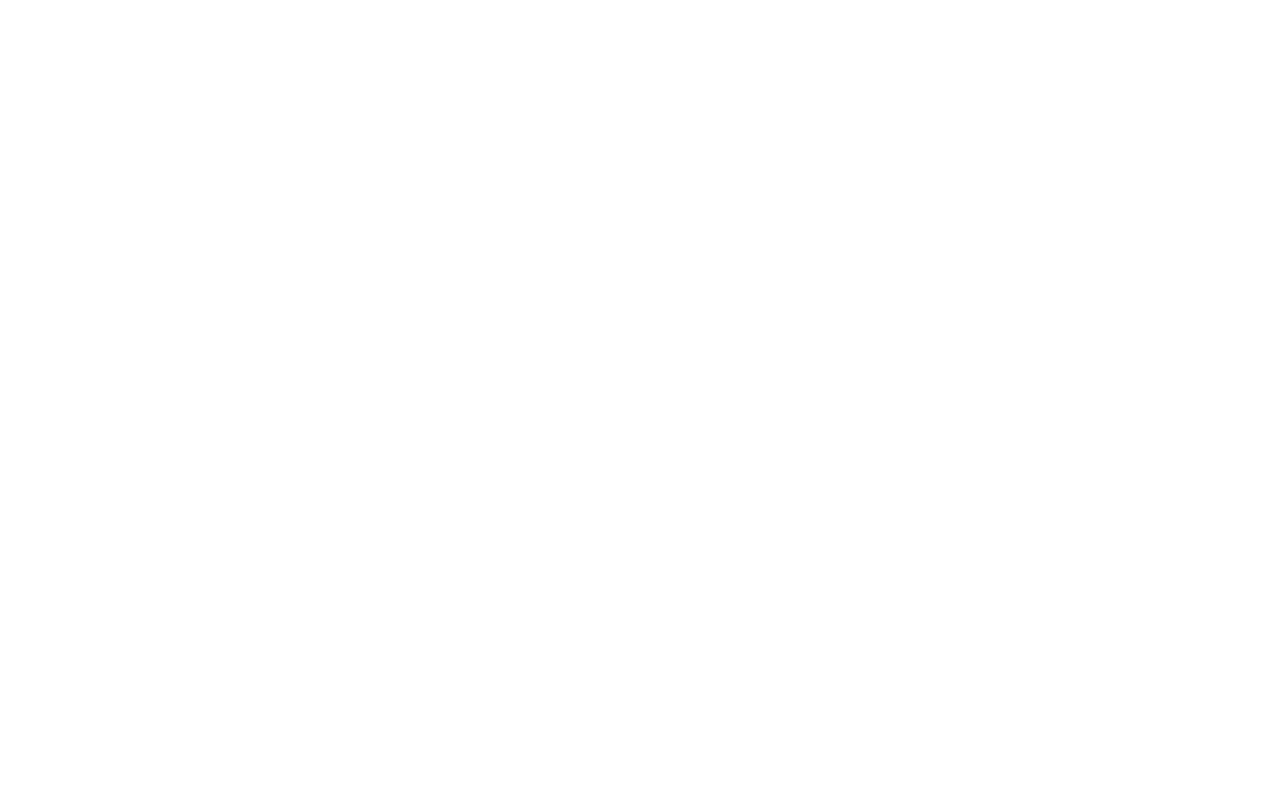
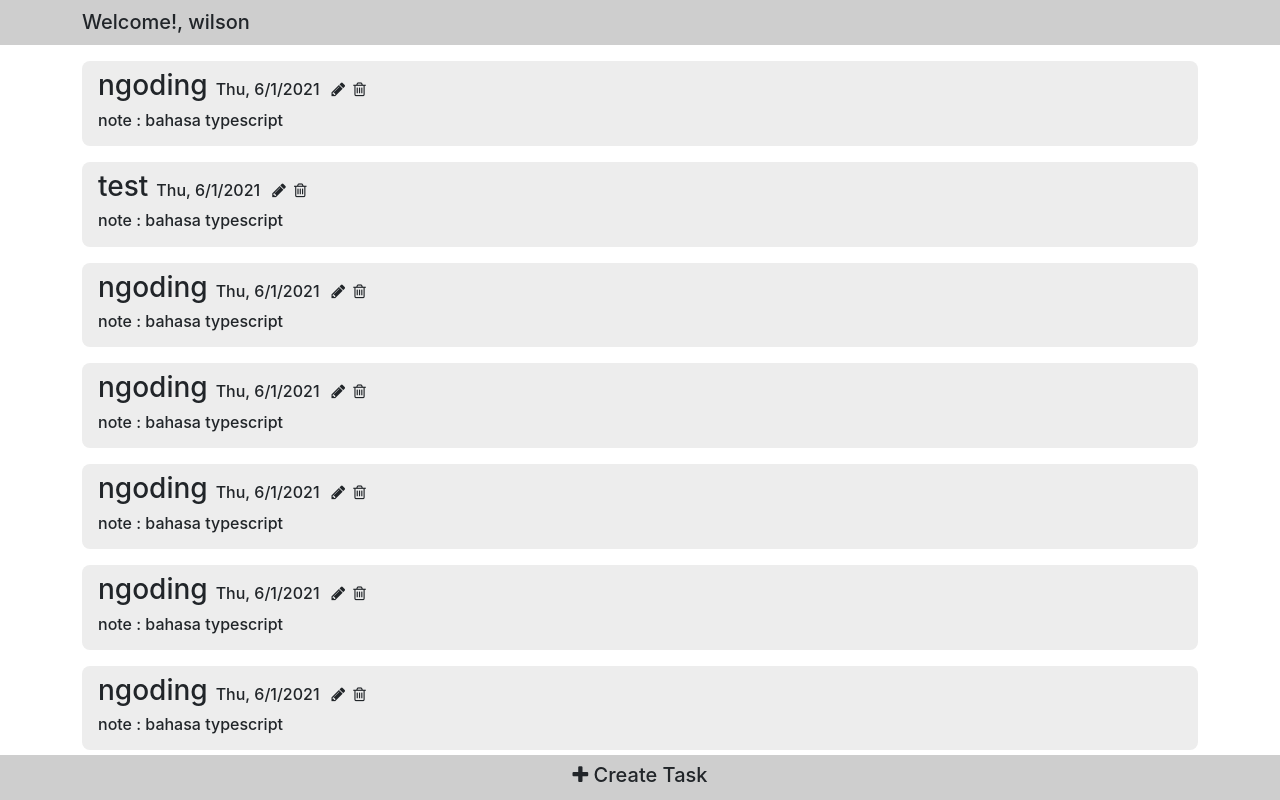
Before and after one commit to wils446/to-do-list, a React (Create React App) app: page / in a window 1280 px wide. Built offline with nearby package versions, Linux system fonts and the light colour scheme; the HTML template or start-up script is replaced by a standard one.

Commit message:
add layout

```diff
--- a/src/App.tsx
+++ b/src/App.tsx
@@ -1,11 +1,13 @@
-import React from 'react';
-import './App.css';
+import React from "react";
+import "./App.css";
+import Home from "./layouts/Home";
 
-function App() {
-  return (
-    <div className="App">
-    </div>
-  );
+export default class App extends React.Component {
+    render() {
+        return (
+            <div>
+                <Home />
+            </div>
+        );
+    }
 }
-
-export default App;
--- /dev/null
+++ b/src/index.tsx
@@ -0,0 +1,17 @@
+import React from "react";
+import ReactDOM from "react-dom";
+import "./index.css";
+import App from "./App";
+import reportWebVitals from "./reportWebVitals";
+
+ReactDOM.render(
+    <React.StrictMode>
+        <App />
+    </React.StrictMode>,
+    document.getElementById("root")
+);
+
+// If you want to start measuring performance in your app, pass a function
+// to log results (for example: reportWebVitals(console.log))
+// or send to an analytics endpoint. Learn more: https://bit.ly/CRA-vitals
+reportWebVitals();
--- /dev/null
+++ b/src/layouts/Home/index.tsx
@@ -0,0 +1,103 @@
+import React from "react";
+import Navbar from "../../components/Home/Navbar";
+import Task from "../../components/Home/Task";
+import BottomBar from "../../components/Home/BottomBar";
+import type { TaskData } from "../../common/interfaces/TaskData";
+import { deleteTask } from "../../common/api/index";
+import "./style.css";
+
+type TaskState = {
+    data: TaskData[];
+};
+
+function TaskList(props: { data: TaskData[]; deleteTask: (id: number) => void }) {
+    return (
+        <>
+            {props.data.map((data) => (
+                <Task data={data} key={data.id} deleteTask={props.deleteTask} />
+            ))}
+        </>
+    );
+}
+
+export default class Home extends React.Component<{}, TaskState> {
+    constructor(props = {}) {
+        super(props);
+        this.state = {
+            data: [
+                {
+                    id: 1,
+                    title: "ngoding",
+                    note: "bahasa typescript",
+                    date: new Date(),
+                },
+                {
+                    id: 2,
+                    title: "test",
+                    note: "bahasa typescript",
+                    date: new Date(),
+                },
+                {
+                    id: 3,
+                    title: "ngoding",
+                    note: "bahasa typescript",
+                    date: new Date(),
+                },
+                {
+                    id: 4,
+                    title: "ngoding",
+                    note: "bahasa typescript",
+                    date: new Date(),
+                },
+                {
+                    id: 5,
+                    title: "ngoding",
+                    note: "bahasa typescript",
+                    date: new Date(),
+                },
+                {
+                    id: 6,
+                    title: "ngoding",
+                    note: "bahasa typescript",
+                    date: new Date(),
+                },
+                {
+                    id: 7,
+                    title: "ngoding",
+                    note: "bahasa typescript",
+                    date: new Date(),
+                },
+                {
+                    id: 8,
+                    title: "ngoding",
+                    note: "bahasa typescript",
+                    date: new Date(),
+                },
+            ],
+        };
+    }
+
+    deleteTask = async (id: number) => {
+        const dataFilter = this.state.data.filter((d) => d.id !== id);
+        this.setState({ data: dataFilter });
+
+        try {
+            const responseStatus = await deleteTask(id);
+            if (responseStatus === 200) alert("task deleted.");
+        } catch (err) {
+            alert("Error!, something went wrong.");
+        }
+    };
+
+    render() {
+        return (
+            <div>
+                <Navbar username="wilson" />
+                <div className="task">
+                    <TaskList data={this.state.data} deleteTask={this.deleteTask} />
+                </div>
+                <BottomBar />
+            </div>
+        );
+    }
+}
--- /dev/null
+++ b/src/layouts/Home/style.css
@@ -0,0 +1,38 @@
+.task {
+    overflow-y: scroll;
+}
+
+/* Extra small devices (phones, 600px and down) */
+@media only screen and (max-width: 600px) {
+    .task {
+        height: calc(100vh - 40px);
+    }
+}
+
+/* Small devices (portrait tablets and large phones, 600px and up) */
+@media only screen and (min-width: 600px) {
+    .task {
+        height: calc(100vh - 80px);
+    }
+}
+
+/* Medium devices (landscape tablets, 768px and up) */
+@media only screen and (min-width: 768px) {
+    .task {
+        height: calc(100vh - 80px);
+    }
+}
+
+/* Large devices (laptops/desktops, 992px and up) */
+@media only screen and (min-width: 992px) {
+    .task {
+        height: calc(100vh - 80px);
+    }
+}
+
+/* Extra large devices (large laptops and desktops, 1200px and up) */
+@media only screen and (min-width: 1200px) {
+    .task {
+        height: calc(100vh - 90px);
+    }
+}
```
